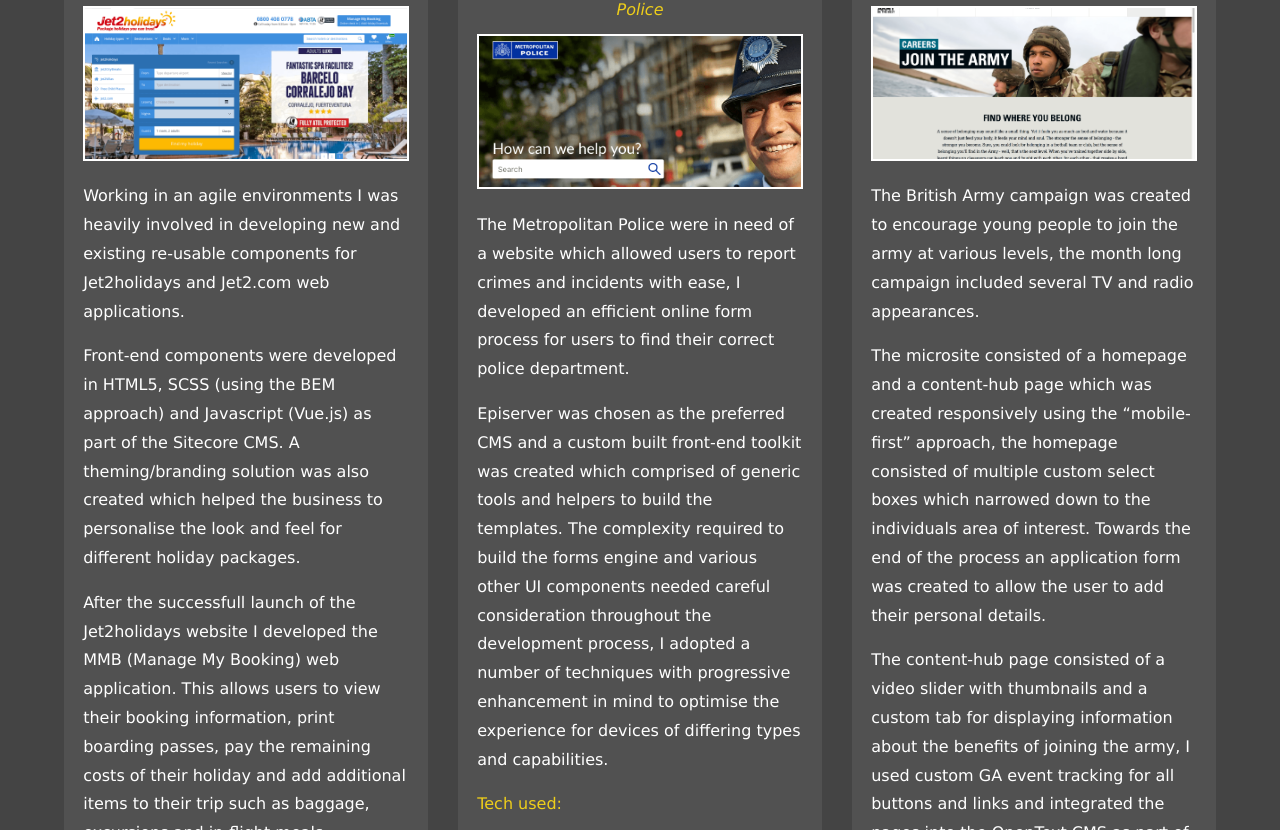
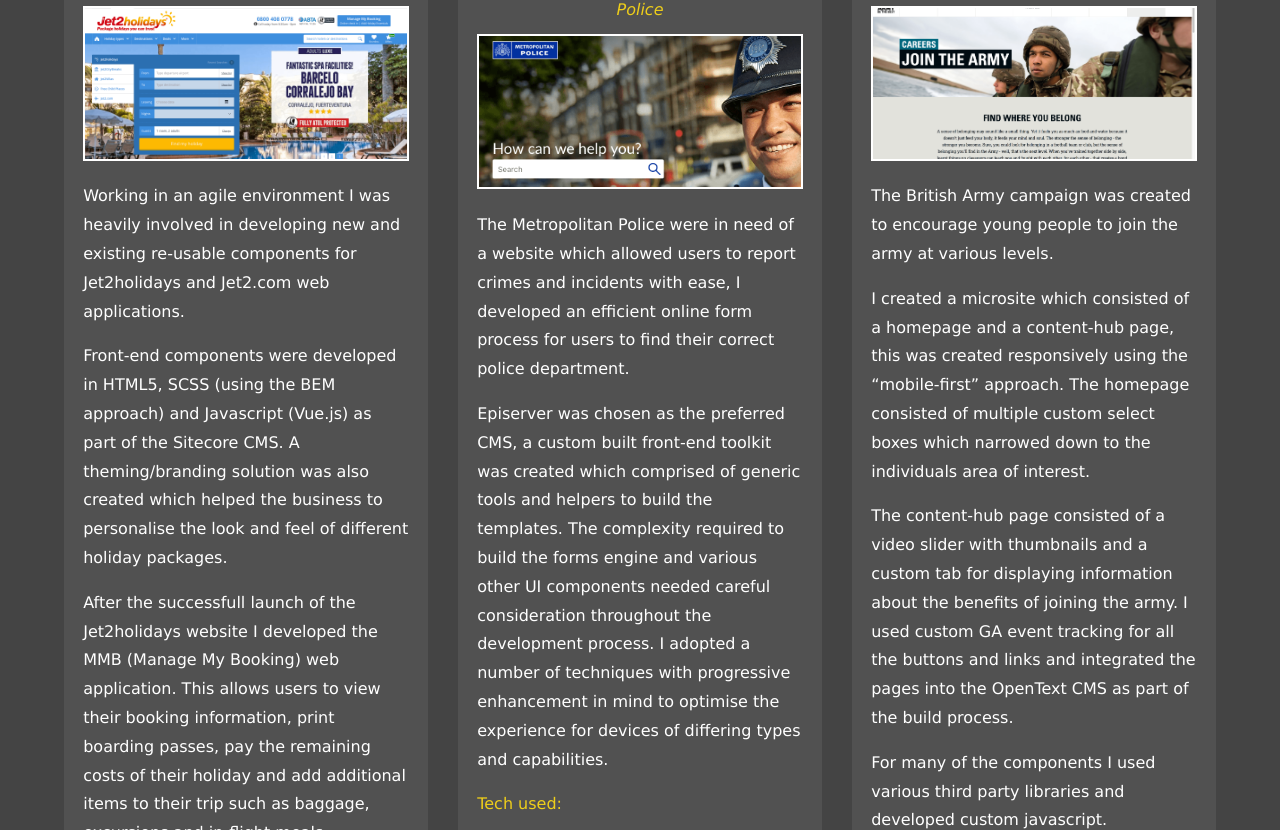
Before and after one commit to mjhussain21/web-portfolio, a website: page dist/projects.html in a window 1280 px wide. Shown: the part 414-1244 px from the top of the page. Drawn offline with Linux system fonts and the light colour scheme.

Commit message:
updated some more text

```diff
--- a/dist/projects.html
+++ b/dist/projects.html
@@ -78,9 +78,9 @@
         </div>
 
         <div class="project-card__info">
-          <p>Working in an agile environments I was heavily involved in developing new and existing re-usable components for Jet2holidays and Jet2.com web applications.</p>
+          <p>Working in an agile environment I was heavily involved in developing new and existing re-usable components for Jet2holidays and Jet2.com web applications.</p>
 
-          <p>Front-end components were developed in HTML5, SCSS (using the BEM approach) and Javascript (Vue.js) as part of the Sitecore CMS. A theming/branding solution was also created which helped the business to personalise the look and feel for different holiday packages.</p>
+          <p>Front-end components were developed in HTML5, SCSS (using the BEM approach) and Javascript (Vue.js) as part of the Sitecore CMS. A theming/branding solution was also created which helped the business to personalise the look and feel of different holiday packages.</p>
 
           <p>After the successfull launch of the Jet2holidays website I developed the MMB (Manage My Booking) web application. This allows users to view their booking information, print boarding passes, pay the remaining costs of their holiday and add additional items to their trip such as baggage, excursions and in-flight meals.</p>
 
@@ -116,7 +116,7 @@
         <div class="project-card__info">
           <p>The Metropolitan Police were in need of a website which allowed users to report crimes and incidents with ease, I developed an efficient online form process for users to find their correct police department.</p>
 
-          <p>Episerver was chosen as the preferred CMS and a custom built front-end toolkit was created which comprised of generic tools and helpers to build the templates. The complexity required to build the forms engine and various other UI components needed careful consideration throughout the development process, I adopted a number of techniques with progressive enhancement in mind to optimise the experience for devices of differing types and capabilities.</p>
+          <p>Episerver was chosen as the preferred CMS, a custom built front-end toolkit was created which comprised of generic tools and helpers to build the templates. The complexity required to build the forms engine and various other UI components needed careful consideration throughout the development process. I adopted a number of techniques with progressive enhancement in mind to optimise the experience for devices of differing types and capabilities.</p>
         </div>
 
         <p class="project-card__info secondary-color secondary-color center">Tech used:</p>
@@ -144,13 +144,13 @@
         </div>
 
         <div class="project-card__info">
-          <p>The British Army campaign was created to encourage young people to join the army at various levels, the month long campaign included several TV and radio appearances.</p>
+          <p>The British Army campaign was created to encourage young people to join the army at various levels.</p>
 
-          <p>The microsite consisted of a homepage and a content-hub page which was created responsively using the “mobile-first” approach, the homepage consisted of multiple custom select boxes which narrowed down to the individuals area of interest. Towards the end of the process an application form was created to allow the user to add their personal details.</p>
+          <p>I created a microsite which consisted of a homepage and a content-hub page, this was created responsively using the “mobile-first” approach. The homepage consisted of multiple custom select boxes which narrowed down to the individuals area of interest.
 
-          <p>The content-hub page consisted of a video slider with thumbnails and a custom tab for displaying information about the benefits of joining the army, I used custom GA event tracking for all buttons and links and integrated the pages into the OpenText CMS as part of the build process.</p>
+            <p>The content-hub page consisted of a video slider with thumbnails and a custom tab for displaying information about the benefits of joining the army. I used custom GA event tracking for all the buttons and links and integrated the pages into the OpenText CMS as part of the build process.</p>
 
-          <p>For many of the components I used various third party libraries and developed some custom javascript.</p>
+            <p>For many of the components I used various third party libraries and developed  custom javascript.</p>
         </div>
 
         <p class="project-card__info secondary-color center">Tech used:</p>
@@ -177,11 +177,11 @@
         </div>
 
         <div class="project-card__info">
-          <p>The Prudential Regulation Authority (PRA) Rulebook website was improved dramatically with an inviting and purposeful design and much needed functionality to the front-end. The custom built CMS allowed the Bank of England editorial and marketing team to create and update content with ease.</p>
+          <p>The Prudential Regulation Authority (PRA) Rulebook website was amended considerably to include a more purposeful design with the addition of functionality to the front-end. The custom built CMS allowed the Bank of England editorial and marketing team to create and update content with ease.</p>
 
-          <p>An adaptive layout was created with SASS as the chosen preprocessor. The implementation of Jquery UI was used for date pickers, select menus and tabs. This also included custom JavaScript for various page functionality.</p>
+          <p>An adaptive layout was created with SCSS as the chosen pre-processor. The implementation of Jquery UI was used for date pickers, select menus and tabs. This also included custom JavaScript for various page functionality.</p>
 
-          <p>Working alongside the backend development team as part of a Waterfall project all the HTML, CSS and JavaScript was integrated into an MVC .NET framework with TFS as the preferred version control. </p>
+          <p>Working alongside the back-end development team as part of a Waterfall project all the HTML, CSS and JavaScript was integrated into an MVC .NET framework with TFS as the preferred version control. </p>
 
           <p>We tested the website on virtual machines, browsers, real devices and used external tools such as BrowserStack to ensure everything worked as expected. </p>
         </div>
```
Also changed, not shown: dist/about.html (+1 -1 lines).
